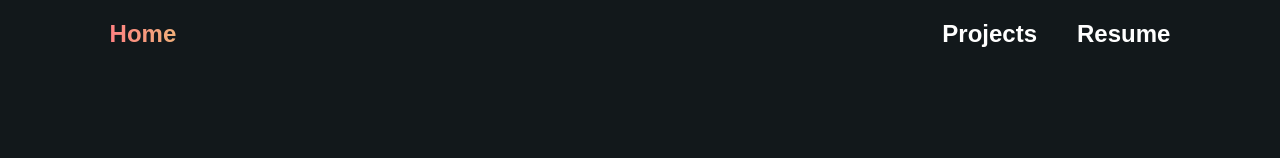
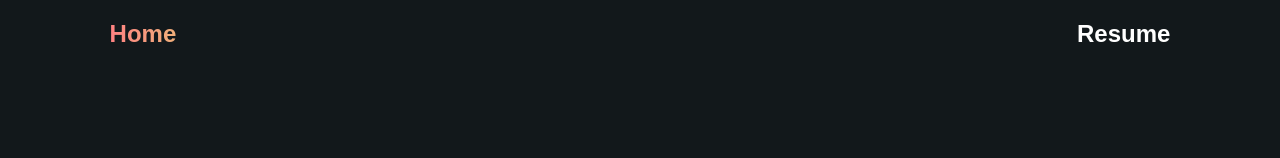
Before and after one commit to vaishnav/vaishnavsh, a React (Vite) app in the folder vaishnavsh/: page /project in a window 1280 px wide. Shown: the top 158 px of the page. Built offline with nearby package versions, Linux system fonts and the light colour scheme; a web font is replaced by a local one.

Commit message:
add animations to projects cards

```diff
--- a/vaishnavsh/src/components/Navbar/Navbar.tsx
+++ b/vaishnavsh/src/components/Navbar/Navbar.tsx
@@ -15,7 +15,7 @@ const Navbar = () => {
     <nav>
       <div className='mobile-view'>
         <Link to="/" onClick={() => setActiveNav('#')} className={activeNav === '#' ? 'active' : ''}><AiOutlineHome className='nav-icon'/></Link>
-        <Link to="/project" onClick={() => setActiveNav('#project')} className={activeNav === '#project' ? 'active' : ''}><AiOutlineFundProjectionScreen className='nav-icon'/></Link>
+        {/* <Link to="/project" onClick={() => setActiveNav('#project')} className={activeNav === '#project' ? 'active' : ''}><AiOutlineFundProjectionScreen className='nav-icon'/></Link> */}
         {/* <Link to="/gallery" onClick={() => setActiveNav('#gallery')} className={activeNav === '#gallery' ? 'active' : ''}><BsBox className='nav-icon'/></Link> */}
         {/* <Link to="/contact" onClick={() => setActiveNav('#contact')} className={activeNav === '#contact' ? 'active' : ''}><TbMessage className='nav-icon'/></Link> */}
         <Link to="/resume" onClick={() => setActiveNav('#resume')} className={activeNav === '#resume' ? 'active' : ''}><HiOutlineDocumentText className='nav-icon'/></Link>
@@ -23,7 +23,7 @@ const Navbar = () => {
 
       <div className='desktop-view'>
         <Link to="/" onClick={() => setActiveNav('#')} className={activeNav === '#' ? 'nav-element home active' : 'home nav-element'}>Home</Link>
-        <Link to="/project" onClick={() => setActiveNav('#project')} className={activeNav === '#project' ? 'nav-element active' : 'nav-element'}>Projects</Link>
+        {/* <Link to="/project" onClick={() => setActiveNav('#project')} className={activeNav === '#project' ? 'nav-element active' : 'nav-element'}>Projects</Link> */}
         {/* <Link to="/gallery" onClick={() => setActiveNav('#gallery')} className={activeNav === '#gallery' ? 'nav-element active' : 'nav-element'}>3D Art</Link> */}
         {/* <Link to="/contact" onClick={() => setActiveNav('#contact')} className={activeNav === '#contact' ? 'nav-element active' : 'nav-element'}>Contact</Link> */}
         <Link to="/resume" onClick={() => setActiveNav('#resume')} className={activeNav === '#resume' ? 'nav-element active' : 'nav-element'}>Resume</Link>
--- a/vaishnavsh/src/components/Projects/Projects.scss
+++ b/vaishnavsh/src/components/Projects/Projects.scss
@@ -12,8 +12,10 @@
         border-radius: 15px;
         background-color: transparentize($color: Variables.$primary, $amount: 0);
         box-shadow: 0 20px 25px -5px rgba(0, 0, 0, 0.397);
+        transition: all 500ms;
         &:hover {
             background-color: transparentize($color: Variables.$primary, $amount: 0);
+            transform: translateY(-3px) scale(1.05);
         }
         .project-info {
             flex: 3;
```
